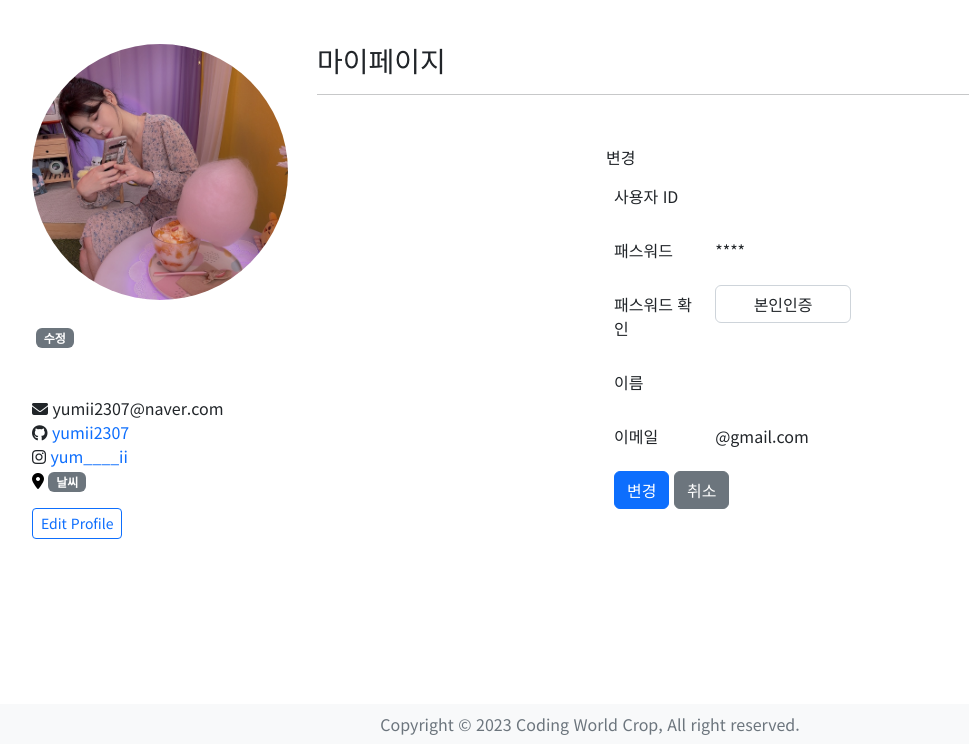
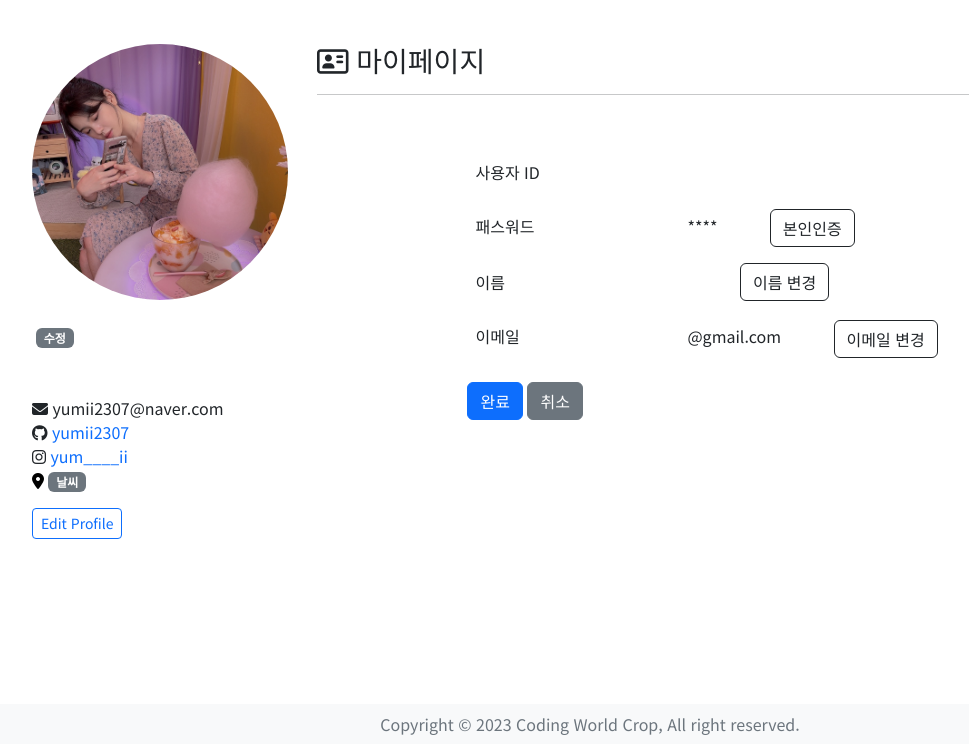
Before and after one commit to yumii2307/DataAnalysis_Lecture-2023.04, a Flask app: template 07.FlaskWeb/templates/prototype/user/mypage.html in a window 1280 px wide. Shown: the part 56-800 px from the top of the page, without its empty margins (50-1019 px from the left). Run offline with Flask 3, Linux system fonts and the light colour scheme; the template is opened without the code that fills it, so the values that code supplies are empty; some libraries are stand-ins or nearby versions.

Commit message:
07 FlaskWeb

```diff
--- a/07.FlaskWeb/templates/prototype/base.html
+++ b/07.FlaskWeb/templates/prototype/base.html
@@ -50,7 +50,7 @@
                         <li><a class="dropdown-item" href="/genie"><i class="fa-solid fa-headphones-simple"></i> 지니차트</a></li>
                         <li><a class="dropdown-item" href="/siksin"><i class="fa-solid fa-utensils"></i> 식신</a></li>
                         <li><hr class="dropdown-divider"></li>
-                        <li><a class="dropdown-item" href="#">Another link</a></li>
+                        <li><a class="dropdown-item" href="/genie_jquery"><i class="fa-solid fa-headphones-simple"></i> 지니차트 : jQuery ver.</a></li>
                     </ul>
                 </li>
                 <li class="nav-item dropdown ms-3">
--- a/07.FlaskWeb/templates/prototype/user/mypage.html
+++ b/07.FlaskWeb/templates/prototype/user/mypage.html
@@ -2,12 +2,12 @@
 {% block title %}MyPage{% endblock %}
 {% block weather %}{{ weather | safe() }}{% endblock %}
 {% block saying %}{{ saying }}{% endblock %}
-{% block subtitle %}마이페이지{% endblock %}
+{% block subtitle %}<i class="fa-regular fa-address-card"></i> 마이페이지{% endblock %}
 {% block content %}
     <div class="container" style="margin-top: 50px;">
         <div class="row">
-            <div class="col"></div>
-            <div class="col">
+            <div class="col-2"></div>
+            <div class="col-8">
                 <form action="/user/login" method="post">
                     <table class="table table-borderless">
                         <tr>
@@ -16,31 +16,30 @@
                         </tr>
                         <tr>
                             <td><label class="col-form-label">패스워드</label></td>
-                            <td><label class="col-form-label">****</label></td>
-                        </tr>
-                        <tr>
-                            <td><label class="col-form-label">패스워드 확인</label></td>
-                            <td><a href="/"><button class="form-control">본인인증</button></a></td>
+                            <td><label class="col-form-label">****</label>
+                                <button class="btn btn-outline-dark ms-5">본인인증</button>
+                            </td>
                         </tr>
                         <tr>
                             <td><label class="col-form-label">이름</label></td>
-                            <td><label class="col-form-label">{{ session['uid'] }}</label></td>
-                            <span>변경</span>
+                            <td><label class="col-form-label">{{ session['uid'] }}</label>
+                                <a href="#" class="btn btn-outline-dark ms-5">이름 변경</a>
+                            </td>
                         </tr>
                         <tr>
                             <td><label class="col-form-label">이메일</label></td>
-                            <td><label class="col-form-label">{{ session['uid'] }}@gmail.com</label></td>
-                        </tr>
-                        <tr>
-                            <td colspan="2">
-                                <input type="submit" class="btn btn-primary" value="변경">
-                                <input type="reset" class="btn btn-secondary" value="취소">
+                            <td><label class="col-form-label">{{ session['uid'] }}@gmail.com</label>
+                                <a href="#" class="btn btn-outline-dark ms-5">이메일 변경</a>
                             </td>
                         </tr>
                     </table>
+                    <div colspan="2" class="justify-content-center">
+                        <input type="submit" class="btn btn-primary" value="완료">
+                        <input type="reset" class="btn btn-secondary" value="취소">
+                    </div>
                 </form>
             </div>
-            <div class="col"></div>
+            <div class="col-2"></div>
         </div>
     </div>
 {% endblock %}
```
Also changed, not shown: 07.FlaskWeb/18.session.py (+11 -4 lines), 07.FlaskWeb/templates/prototype/genie_jquery.html (added, +76 -0 lines).
